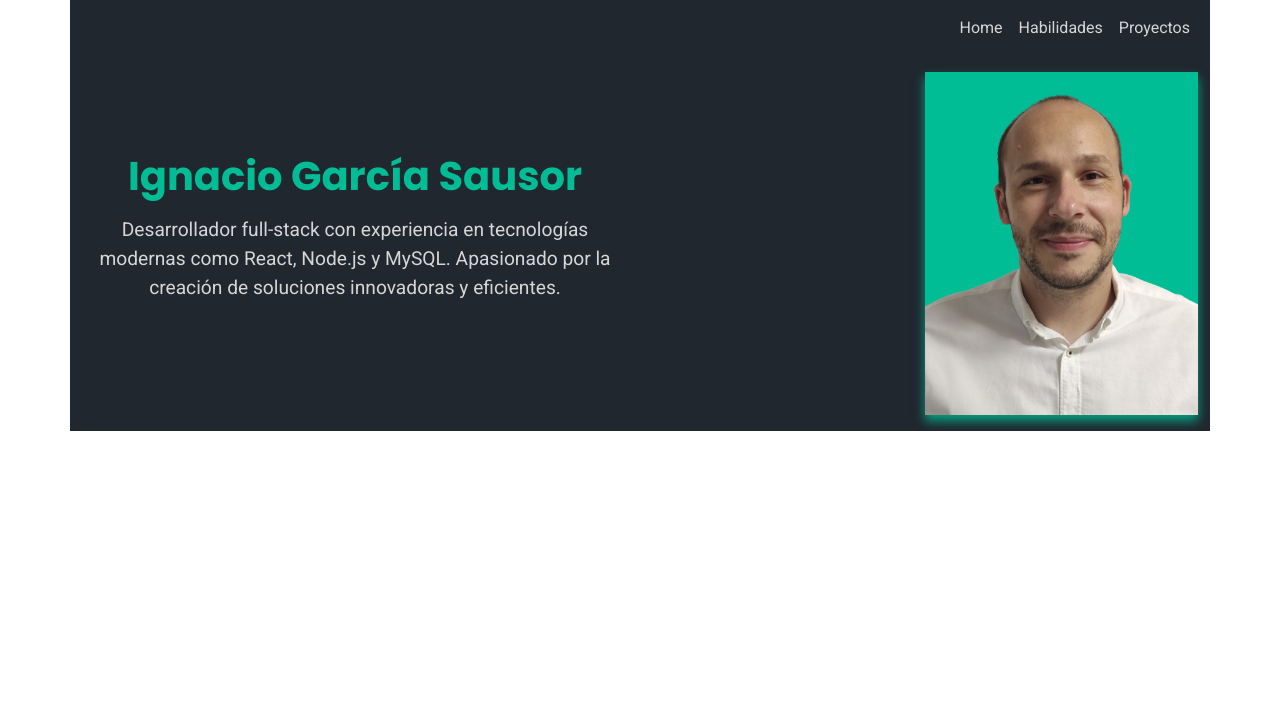
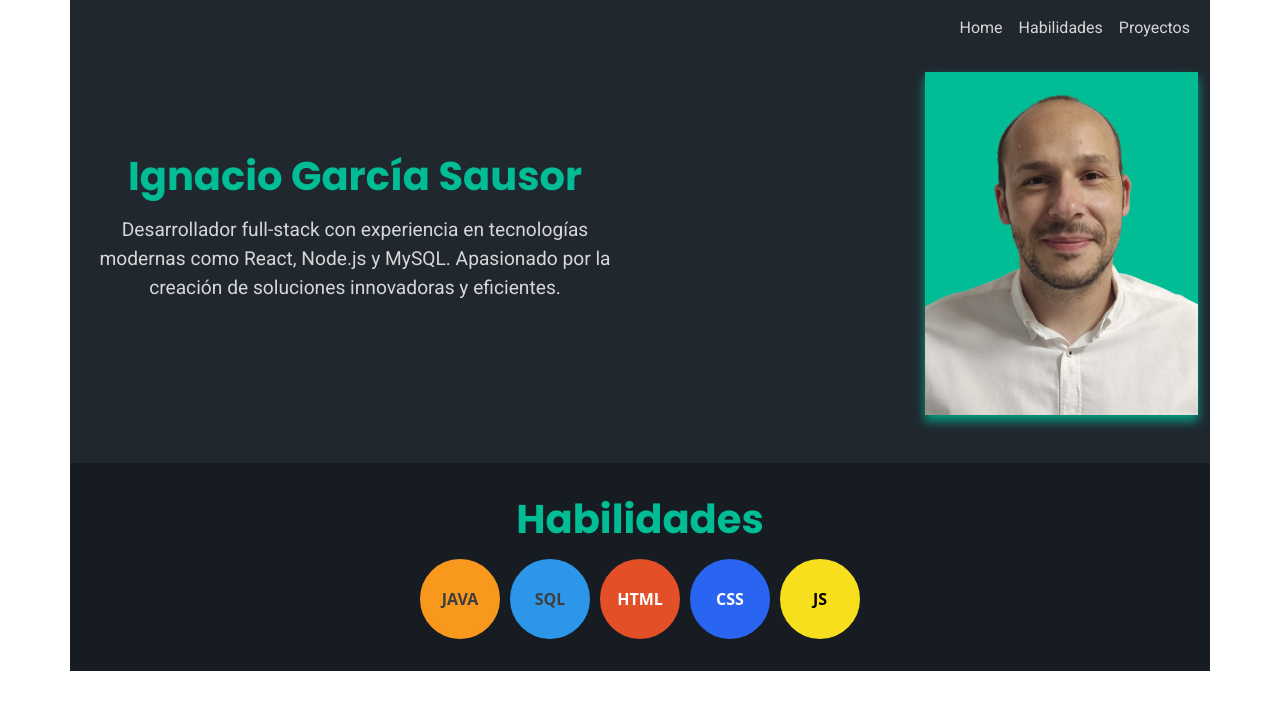
Before and after one commit to iggarsaudev/iggarsaudev.github.io, a plain HTML site: page index.html in a window 1280 px wide. Drawn offline with nearby package versions, Linux system fonts and the light colour scheme.

Commit message:
Añadiendo skills

```diff
--- a/index.html
+++ b/index.html
@@ -4,7 +4,10 @@
     <meta charset="UTF-8" />
     <meta name="viewport" content="width=device-width, initial-scale=1.0" />
     <!-- Fonts -->
-    <link href="https://fonts.googleapis.com/css2?family=Poppins:wght@400;700&family=Roboto:wght@400;700&display=swap" rel="stylesheet">
+    <link
+      href="https://fonts.googleapis.com/css2?family=Poppins:wght@400;700&family=Roboto:wght@400;700&display=swap"
+      rel="stylesheet"
+    />
     <!-- End Fonts -->
     <!-- Bootstrap -->
     <link
@@ -20,19 +23,33 @@
   </head>
   <body>
     <header>
-      <nav class="container nav navbar navbar-expand-lg font-text font-normal color-primary">
+      <!-- Nav -->
+      <nav
+        class="container nav navbar navbar-expand-lg font-text font-normal color-primary"
+      >
         <div class="container-fluid">
           <!-- <a class="navbar-brand logo" href="#"><img src="./img/logo.png" alt="Logo Portfolio"></a> -->
-          <button class="navbar-toggler ms-auto" type="button" data-bs-toggle="collapse" data-bs-target="#navbarSupportedContent" aria-controls="navbarSupportedContent" aria-expanded="false" aria-label="Toggle navigation">
+          <button
+            class="navbar-toggler ms-auto"
+            type="button"
+            data-bs-toggle="collapse"
+            data-bs-target="#navbarSupportedContent"
+            aria-controls="navbarSupportedContent"
+            aria-expanded="false"
+            aria-label="Toggle navigation"
+          >
             <span class="navbar-toggler-icon"></span>
           </button>
-          <div class="collapse navbar-collapse justify-content-end" id="navbarSupportedContent">
+          <div
+            class="collapse navbar-collapse justify-content-end"
+            id="navbarSupportedContent"
+          >
             <ul class="navbar-nav ms-auto mb-2 mb-lg-0">
               <li class="nav-item">
                 <a class="nav-link" aria-current="page" href="#">Home</a>
               </li>
               <li class="nav-item">
-                <a class="nav-link" href="#">Habilidades</a>
+                <a class="nav-link" href="#skills">Habilidades</a>
               </li>
               <li class="nav-item">
                 <a class="nav-link" href="#">Proyectos</a>
@@ -41,21 +58,67 @@
           </div>
         </div>
       </nav>
+      <!-- End Nav -->
     </header>
     <main>
+      <!-- Section Info -->
       <section class="info container color-primary">
         <div class="row align-items-center">
-          <div class="col-lg-6 col-md-12 text-center text-md-left">
+          <div class="col-12 col-sm-6 text-center text-md-left">
             <h1 class="name font-title font-bold">Ignacio García Sausor</h1>
             <p class="description font-text font-normal">
-              Desarrollador full-stack con experiencia en tecnologías modernas como React, Node.js y MySQL. Apasionado por la creación de soluciones innovadoras y eficientes.
+              Desarrollador full-stack con experiencia en tecnologías modernas
+              como React, Node.js y MySQL. Apasionado por la creación de
+              soluciones innovadoras y eficientes.
             </p>
           </div>
-          <div class="col-lg-6 col-md-12 d-flex justify-content-end">
-            <img class="photo shadow-green-dark" src="./img/sinFondo.png" alt="Foto Ignacio García Sausor">
+          <div class="col-12 col-sm-6 d-flex justify-content-end">
+            <img
+              class="photo shadow-green-dark"
+              src="./img/sinFondo.png"
+              alt="Foto Ignacio García Sausor"
+            />
           </div>
         </div>
       </section>
+      <!-- End Section Info -->
+      <!-- Section Habilidades -->
+      <section class="skills container color-secundary">
+        <div class="row align-items-center">
+          <div class="col-12 col-sm-12 text-center text-md-left">
+            <h2 class="name font-title font-bold">Habilidades</h2>
+          </div>
+          <div class="skill col-12 col-sm-12 d-flex justify-content-center">
+              <div class="skill-circle java">
+                <div class="skill-circle__content">
+                  <span class="skill-circle__text">JAVA</span>
+                </div>
+              </div>
+              <div class="skill-circle sql">
+                <div class="skill-circle__content">
+                  <span class="skill-circle__text">SQL</span>
+                </div>
+              </div>
+              <div class="skill-circle html">
+                <div class="skill-circle__content">
+                  <span class="skill-circle__text">HTML</span>
+                </div>
+              </div>
+              <div class="skill-circle css">
+                <div class="skill-circle__content">
+                  <span class="skill-circle__text">CSS</span>
+                </div>
+              </div>
+              <div class="skill-circle javascript">
+                <div class="skill-circle__content">
+                  <span class="skill-circle__text">JS</span>
+                </div>
+              </div>
+            </div>
+          </div>
+        </div>
+      </section>
+      <!-- End Section Habilidades -->
     </main>
     <!-- Bootstrap -->
     <script
--- a/styles/index.css
+++ b/styles/index.css
@@ -23,8 +23,9 @@
   /* box-shadow: 0 0 10px rgba(0, 189, 149, 0.7), 0 0 20px rgba(0, 189, 149, 0.5); */
 }
 
-/* Sección de presentación */
+/* Section Info */
 .info {
+  padding-bottom: 2rem;
   display: flex;
   align-items: center;
   justify-content: center;
@@ -66,3 +67,70 @@
     margin: 0 auto;
   }
 }
+
+/* Section Skills */
+.skills {
+  padding-top: 2rem;
+  padding-bottom: 2rem;
+}
+
+.skill {
+  display: flex;
+  justify-content: center;
+  gap: 10px; /* Espacio entre los círculos */
+  flex-wrap: wrap; /* Permite que los círculos se envuelvan cuando no caben */
+}
+
+.skill-circle {
+  width: 80px;
+  height: 80px;
+  border-radius: 50%;
+  display: flex;
+  justify-content: center;
+  align-items: center;
+  position: relative;
+}
+
+.skill-circle__content {
+  width: 100%;
+  height: 100%;
+  display: flex;
+  justify-content: center;
+  align-items: center;
+  position: absolute;
+}
+
+.skill-circle__text {
+  font-weight: bold;
+  text-transform: uppercase;
+}
+
+.java {
+  background-color: #F8981D;
+  border: 0.2rem solid #F8981D;
+  color: #3E3E3E;
+}
+
+.sql {
+  background-color: #2c97e9;
+  border: 0.2rem solid #2c97e9;
+  color: #3E3E3E ;
+}
+
+.html {
+  background-color: #E34F26;
+  border: 0.2rem solid #E34F26;
+  color: #FFFFFF;
+}
+
+.css {
+  background-color: #2965F1;
+  border: 0.2rem solid #2965F1;
+  color: #FFFFFF;
+}
+
+.javascript {
+  background-color: #F7DF1E;
+  border: 0.2rem solid #F7DF1E;
+  color: #000000;
+}
```
